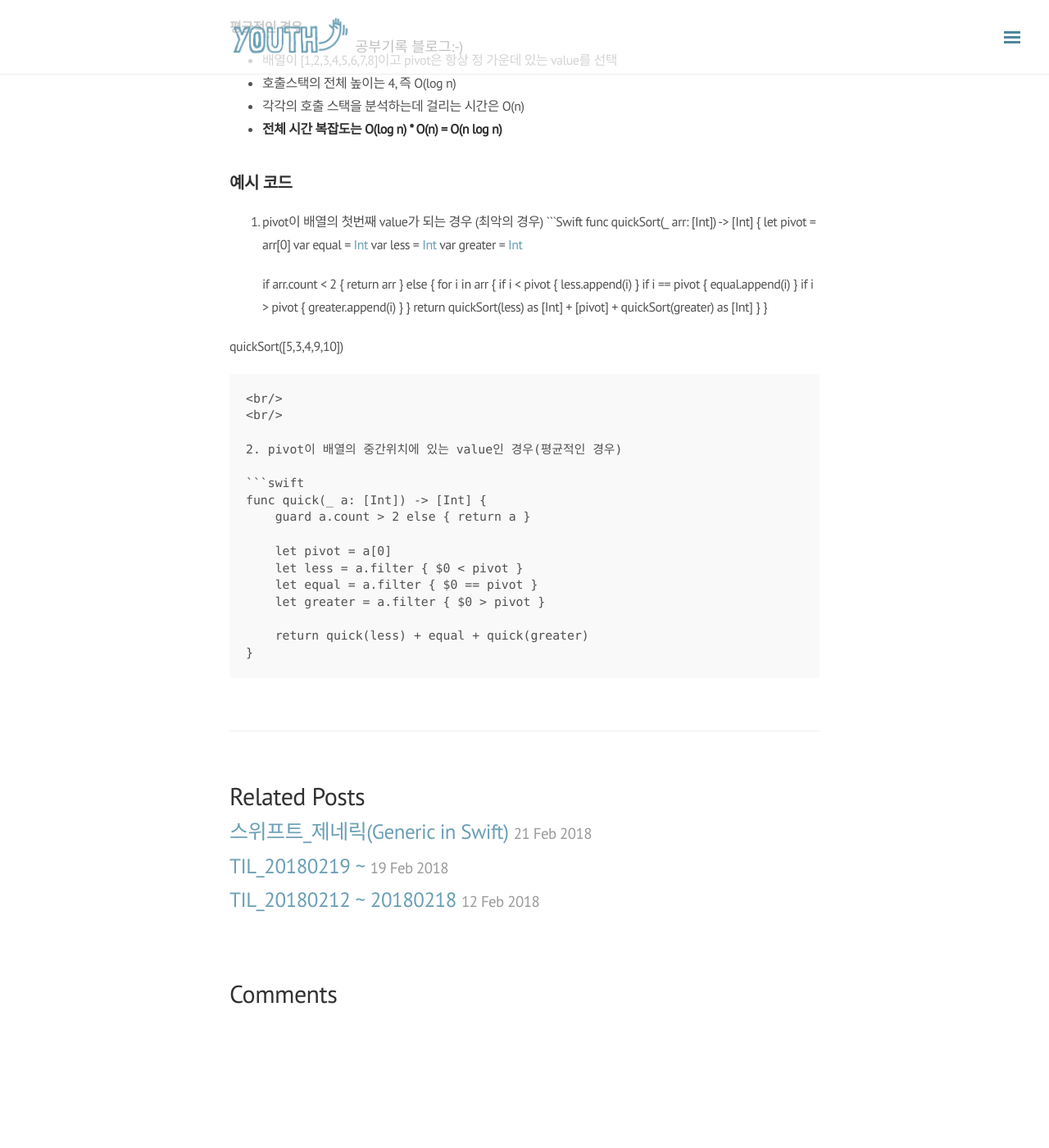
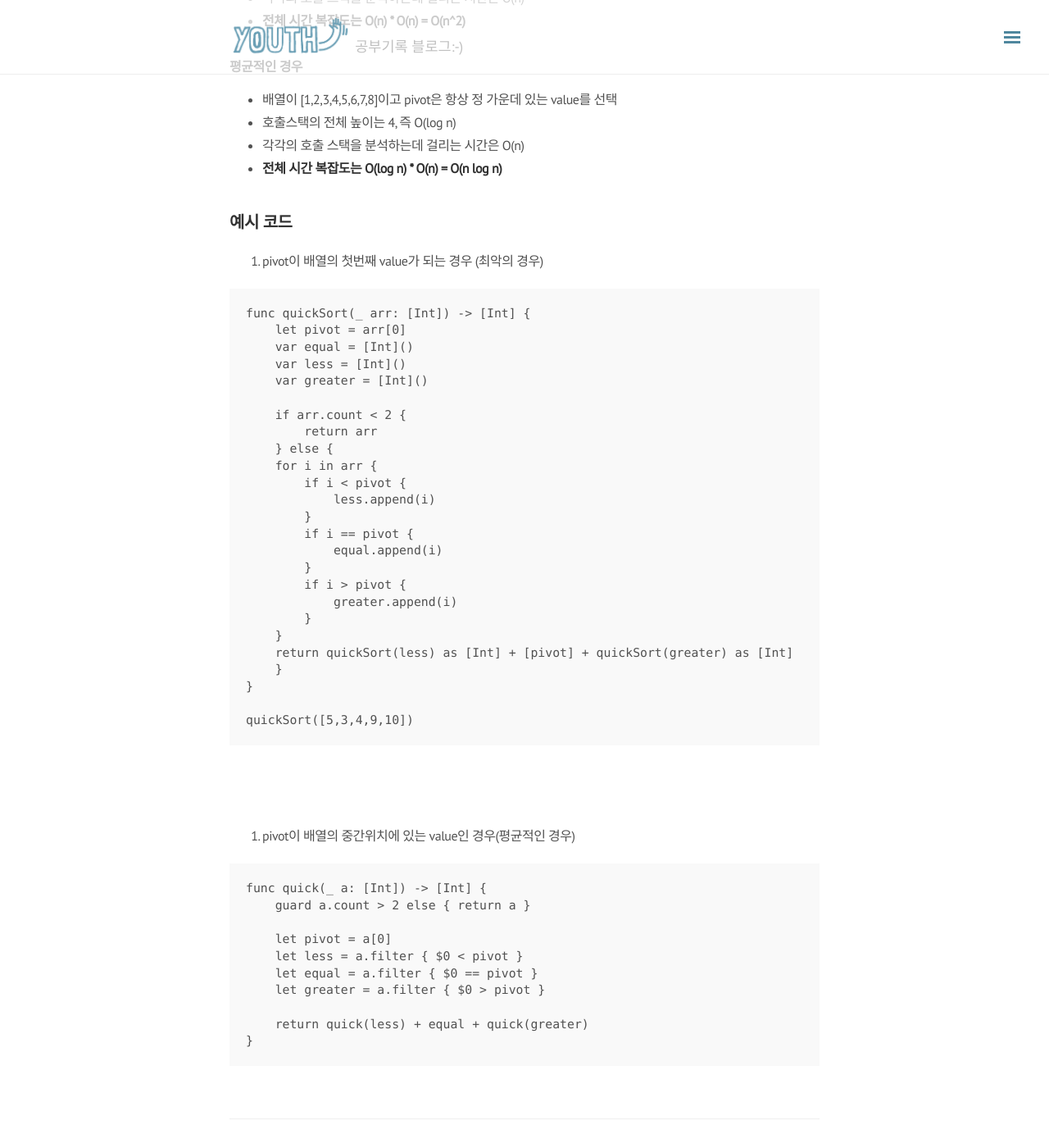
Before and after one commit to jinios/jinios.github.io, a Jekyll site: the page built from _posts/2018-02-21-quickSort_basic.md, in a window 1280 px wide and 1400 px high, scrolled down 743 px. Shown: the whole window at 82% size. Built offline with Jekyll 4.4.1, drawn with Linux system fonts in a browser that asks for light colours; nearby versions of some CDN libraries; comment, search, counter and statistics services are not loaded; before the commit the page ends 1984 px from its top, so only the background shows below that.

Commit message:
update posts

````diff
--- a/_posts/2018-02-21-quickSort_basic.md
+++ b/_posts/2018-02-21-quickSort_basic.md
@@ -11,6 +11,8 @@ categories: Study
  3. pivot보다 작은 숫자는 왼쪽 큰 숫자는 오른쪽으로, pivot양 옆으로 하위배열을 나눔
  4. pivot의 왼쪽 배열과 오른쪽 배열에 대해 반복적으로 수행
 ***
+
+
 <br/>
 
  - 평균적으로 빠른 알고리즘이지만 O(n log n)
@@ -32,6 +34,7 @@ categories: Study
 ## 예시 코드
 
 1. pivot이 배열의 첫번째 value가 되는 경우 (최악의 경우)
+
 ```Swift
 func quickSort(_ arr: [Int]) -> [Int] {
     let pivot = arr[0]
@@ -59,12 +62,13 @@ func quickSort(_ arr: [Int]) -> [Int] {
 
 quickSort([5,3,4,9,10])
 ```
+
 <br/>
 <br/>
 
 2. pivot이 배열의 중간위치에 있는 value인 경우(평균적인 경우)
 
-```swift
+```Swift
 func quick(_ a: [Int]) -> [Int] {
     guard a.count > 2 else { return a }
 
````
